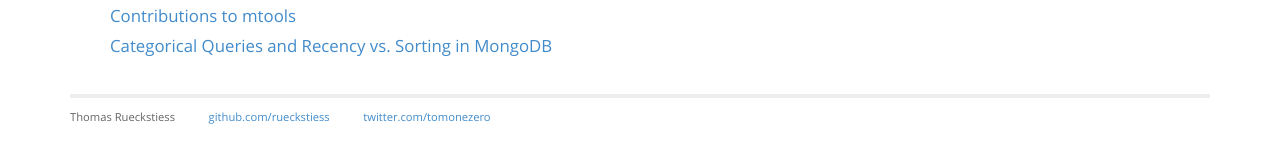
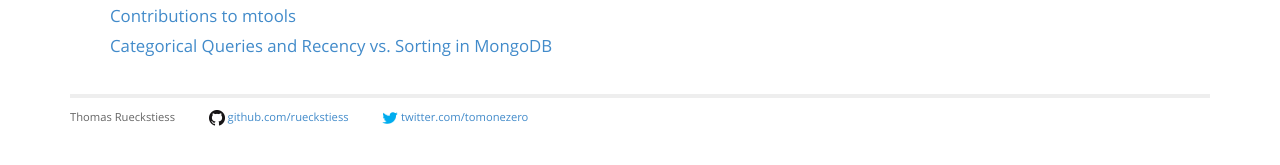
Before and after one commit to rueckstiess/rueckstiess.github.io, a Jekyll site: the page built from index.html, in a window 1280 px wide. Shown: the part 295-460 px from the top of the page. Built offline with Jekyll 4.4.1, drawn with Linux system fonts in a browser that asks for light colours; Markdown is read by kramdown in place of the engine named in the settings; comment, search, counter and statistics services are not loaded.

Commit message:
added github and twitter icons.

```diff
--- a/_layouts/default.html
+++ b/_layouts/default.html
@@ -40,12 +40,12 @@
                 </div>
                 <div class="contact">
                     <p>
-                    <a href="https://github.com/rueckstiess">github.com/rueckstiess</a><br />
+                    <img src='{{site.url}}/assets/github_mark_32.png' width="16"/>&nbsp;<a href="https://github.com/rueckstiess">github.com/rueckstiess</a><br />
                     </p>
                 </div>
                 <div class="contact">
                     <p>
-                    <a href="https://twitter.com/tomonezero">twitter.com/tomonezero</a><br />
+                    <img src='{{site.url}}/assets/bird_blue_32.png' width="16"/>&nbsp;<a href="https://twitter.com/tomonezero">twitter.com/tomonezero</a><br />
                     </p>
                 </div>
 
```
Also changed, not shown: assets/bird_blue_32.png (added), assets/github_mark_32.png (added).
